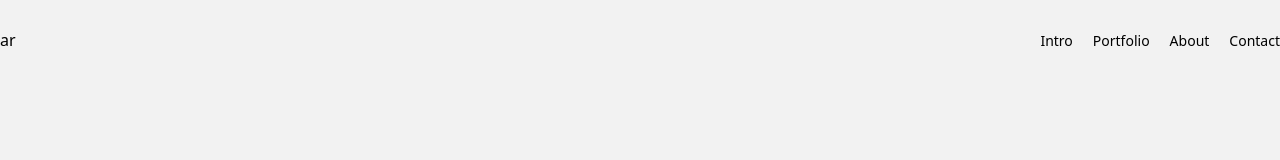
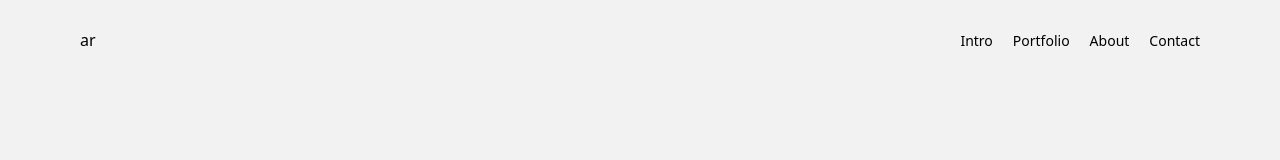
Before and after one commit to Dejan-Teofilovic/Portfolio-react-tailwind, a React (Create React App) app: page / in a window 1280 px wide. Shown: the top 160 px of the page. Built offline with nearby package versions, Linux system fonts and the light colour scheme.

Commit message:
Add padding horizontal individually for components

```diff
--- a/src/components/About/About.js
+++ b/src/components/About/About.js
@@ -22,7 +22,7 @@ class About extends Component {
       'Terminal',
     ];
     return (
-      <div className="h-96 mt-40 flex">
+      <div className="h-96 mt-40 flex px-20">
         <div className="h-full w-1/2">
           <h2 className="text-3xl font-display font-extrabold">About Me</h2>
           <p className="max-w-lg my-8">
--- a/src/components/Nav.js
+++ b/src/components/Nav.js
@@ -4,7 +4,7 @@ import Link from './Link';
 class Nav extends Component {
   render() {
     return (
-      <div className="flex items-center justify-between h-5 py-10">
+      <div className="flex items-center justify-between h-5 py-10 px-20">
         <div className="brand">
           <h1>
             <a href="/">ar</a>
--- a/src/components/Projects.js
+++ b/src/components/Projects.js
@@ -5,7 +5,7 @@ class Projects extends Component {
   render() {
     console.log(anyImage);
     return (
-      <div className="mt-20">
+      <div className="mt-20 px-20">
         <h2 className="text-3xl font-display font-extrabold">My best works</h2>
         <div className="mt-10">
           <div className="grid grid-cols-2 gap-10">
```
